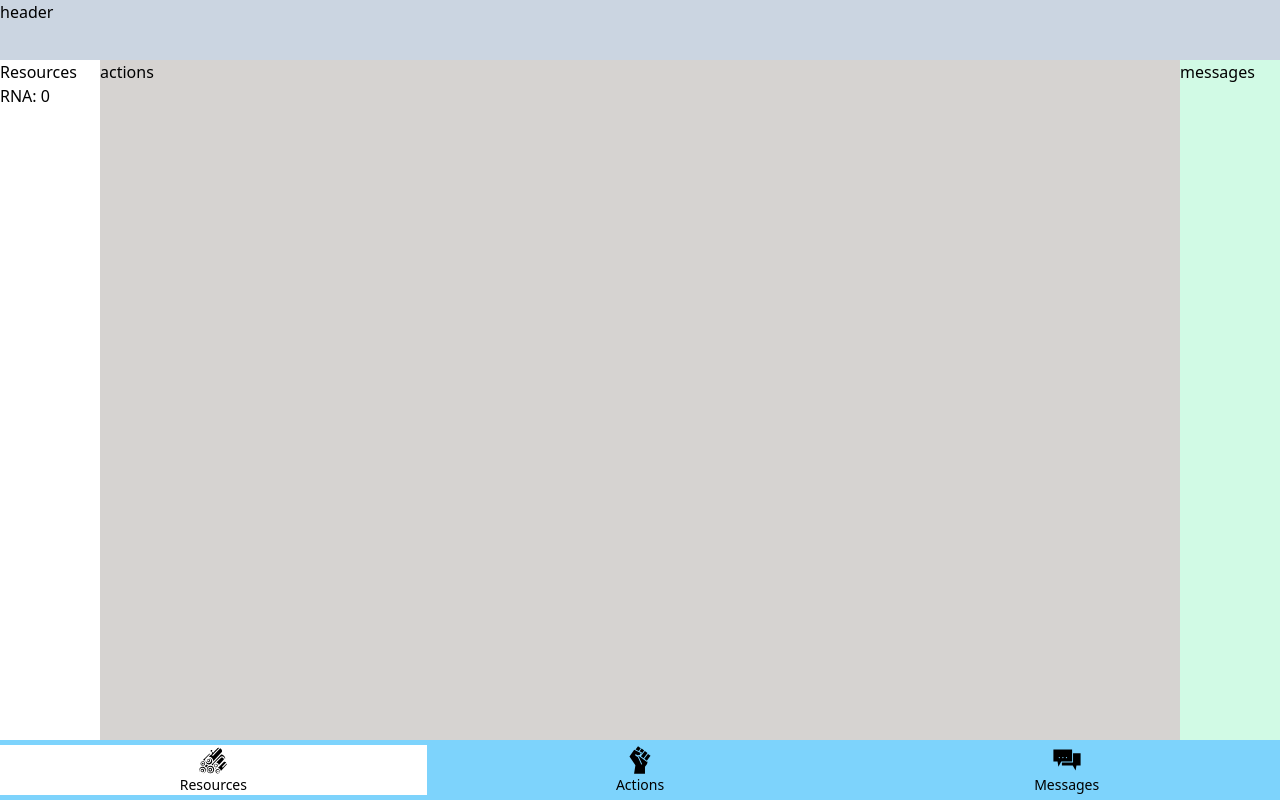
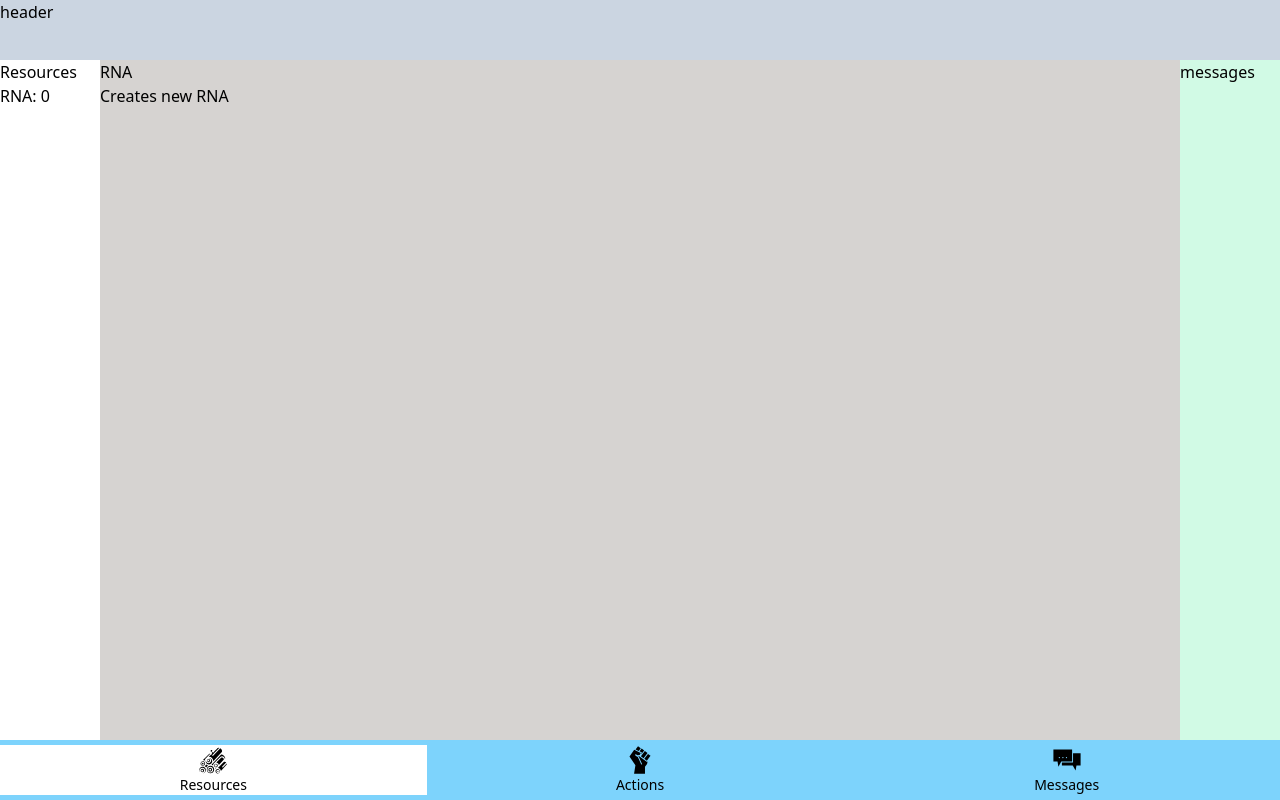
Before and after one commit to drock07/re-evolve, a React (Vite) app: page / in a window 1280 px wide. Built offline with nearby package versions, Linux system fonts and the light colour scheme.

Commit message:
Ugh I hate typescript

```diff
--- /dev/null
+++ b/src/components/ActionsPane.jsx
@@ -0,0 +1,21 @@
+import { HarvestActions } from '~/game'
+import { useGameContext } from '~/contexts/GameContext'
+
+function ActionsPane() {
+  const [{ actions }] = useGameContext()
+  const visibleActions = Object.entries(actions)
+    .filter(([, { display }]) => display)
+    .map(([id]) => HarvestActions[id])
+  return (
+    <div className='bg-stone-300'>
+      {visibleActions.map(({ title, description }) => (
+        <div>
+          <div>{title}</div>
+          <div>{description}</div>
+        </div>
+      ))}
+    </div>
+  )
+}
+
+export default ActionsPane
--- a/src/components/ActionsPane.tsx
+++ /dev/null
@@ -1,5 +0,0 @@
-function ActionsPane() {
-  return <div className='bg-stone-300'>actions</div>
-}
-
-export default ActionsPane
--- a/src/contexts/GameContext.tsx
+++ b/src/contexts/GameContext.tsx
@@ -1,6 +1,15 @@
 import { createContext, useContext } from 'react'
 import { useGame } from '~/hooks'
-const GameContext = createContext<ReturnType<typeof useGame> | []>([])
+import { Game } from '~/game'
+const GameContext = createContext<ReturnType<typeof useGame>>([
+  Game.new(),
+  {
+    start: () => {},
+    stop: () => {},
+    importGame: (x) => {},
+    exportGame: () => 'game',
+  },
+])
 
 function GameContextProvider(props: any) {
   const ctx = useGame()
--- a/src/game/Game.ts
+++ b/src/game/Game.ts
@@ -2,6 +2,7 @@ import { produce } from 'immer'
 import { GameState } from './GameState'
 import Stage from './Stages'
 import ResourceNames from './Resources'
+import { HarvestActionIds } from './HarvestActions'
 import { Command } from './Commands'
 
 export default class Game {
@@ -25,7 +26,7 @@ export default class Game {
     })
   }
 
-  public new(): GameState {
+  public static new(): GameState {
     return {
       stage: Stage.Protoplasm,
       resources: {
@@ -60,6 +61,14 @@ export default class Game {
           // rate: 0,
         },
       },
+      actions: {
+        [HarvestActionIds.RNA]: {
+          display: true,
+        },
+        [HarvestActionIds.DNA]: {
+          display: false,
+        },
+      },
       buildings: {
         rna: {
           display: true,
--- a/src/game/GameState.ts
+++ b/src/game/GameState.ts
@@ -1,11 +1,17 @@
 import Stage, { type StageValues } from './Stages'
 import ResourceNames, { ResourceState } from './Resources'
 import GameBuildings, { type GameBuildingState } from './GameBuildings'
+import { type HarvestActionIds } from './HarvestActions'
 
 interface GameState {
   stage: StageValues
   resources: {
     [Property in typeof ResourceNames[keyof typeof ResourceNames]]: ResourceState
+  }
+  actions: {
+    [ActionId in HarvestActionIds]: {
+      display: boolean
+    }
   }
   buildings: {
     [BuildingId in keyof typeof GameBuildings]: GameBuildingState
--- a/src/game/HarvestActions.ts
+++ b/src/game/HarvestActions.ts
@@ -1,3 +1,45 @@
-const harvestActions = {}
+import Resources from './Resources'
+
+export enum HarvestActionIds {
+  RNA = 'rna',
+  DNA = 'dna',
+}
+
+export interface HarvestAction {
+  title: string
+  description: string
+  cost?: {
+    [resource in keyof typeof Resources]?: () => number
+  }
+  result: { [resource in keyof typeof Resources]?: () => number }
+}
+
+const harvestActions: {
+  [id in typeof HarvestActionIds[keyof typeof HarvestActionIds]]: HarvestAction
+} = {
+  [HarvestActionIds.RNA]: {
+    title: 'RNA',
+    description: 'Creates new RNA',
+    result: {
+      [Resources.RNA]: function () {
+        return 1
+      },
+    },
+  },
+  [HarvestActionIds.DNA]: {
+    title: 'Form DNA',
+    description: 'Creates a new strand of DNA',
+    cost: {
+      [Resources.RNA]: function () {
+        return 2
+      },
+    },
+    result: {
+      [Resources.DNA]: function () {
+        return 1
+      },
+    },
+  },
+}
 
 export default harvestActions
--- a/src/game/Resources.ts
+++ b/src/game/Resources.ts
@@ -1,11 +1,10 @@
-export default {
-  RNA: 'RNA',
-  DNA: 'DNA',
-  FOOD: 'Food',
-  LUMBER: 'Lumber',
-  STONE: 'Stone',
-} as const
-
+enum Resources {
+  RNA = 'RNA',
+  DNA = 'DNA',
+  FOOD = 'Food',
+  LUMBER = 'Lumber',
+  STONE = 'Stone',
+}
 export interface ResourceState {
   display: boolean
   // value: number;
@@ -22,3 +21,5 @@ export interface ResourceState {
   // tradeable: boolean;
   // trade: number;
 }
+
+export default Resources
--- a/src/game/index.ts
+++ b/src/game/index.ts
@@ -3,3 +3,4 @@ export type { GameState } from './GameState'
 export { default as GameLoopManager } from './GameLoopManager'
 export type { Command } from './Commands'
 export { default as Buildings } from './GameBuildings'
+export { default as HarvestActions } from './HarvestActions'
--- a/src/hooks/useGame.ts
+++ b/src/hooks/useGame.ts
@@ -47,7 +47,7 @@ function useGame(): [GameState, typeof metaMethods] {
   //     },
   //   }
   // )
-  const [gameState, dispatch] = useReducer(reducer, game.new())
+  const [gameState, dispatch] = useReducer(reducer, Game.new())
 
   useEffect(() => {
     function short() {
--- a/tsconfig.json
+++ b/tsconfig.json
@@ -3,7 +3,8 @@
     "target": "ESNext",
     "useDefineForClassFields": true,
     "lib": ["DOM", "DOM.Iterable", "ESNext", "WebWorker"],
-    "allowJs": false,
+    "allowJs": true,
+    "checkJs": true,
     "skipLibCheck": true,
     "esModuleInterop": false,
     "allowSyntheticDefaultImports": true,
```
Also changed, not shown: src/App.jsx (renamed from src/App.tsx).
